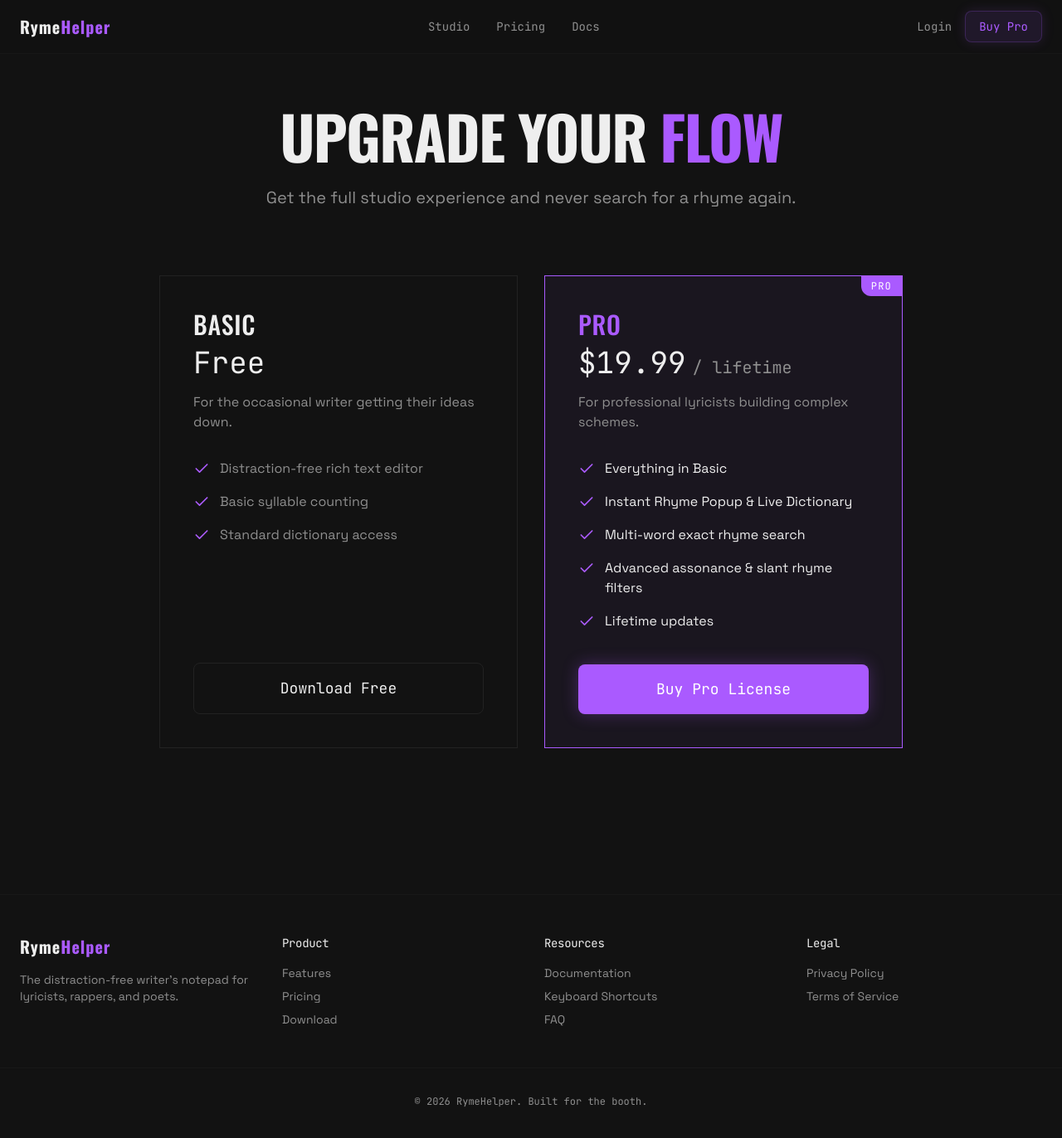
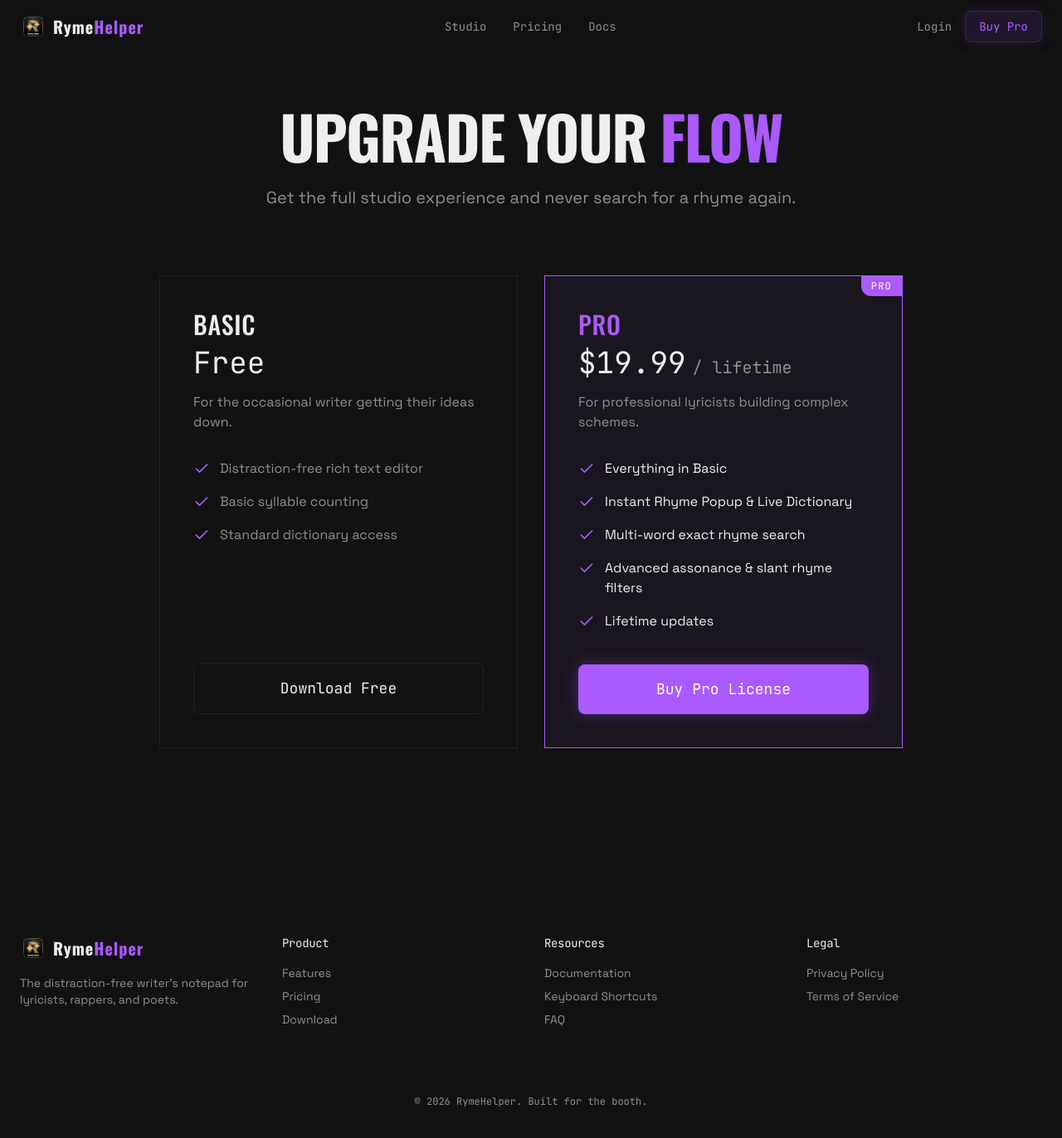
Before and after one commit to xavitje/RhymeHelper, a React (Vite) app: page /pricing in a window 1280 px wide. Shown: the top 1372 px of the page at 83% size. Built offline with nearby package versions, Linux system fonts and the light colour scheme.

Commit message:
Add new RymeHelper logo to Navbar and Footer

```diff
--- a/src/components/Footer.tsx
+++ b/src/components/Footer.tsx
@@ -3,9 +3,12 @@ export default function Footer() {
     <footer className="border-t border-border/40 bg-background py-12 mt-20">
       <div className="max-w-7xl mx-auto px-6 grid grid-cols-1 md:grid-cols-4 gap-8">
         <div>
-          <h3 className="text-xl font-display font-bold tracking-wider text-foreground mb-4">
-            Ryme<span className="text-primary">Helper</span>
-          </h3>
+          <div className="flex items-center gap-2 mb-4">
+            <img src="/logo.png" alt="RhymeHelper Logo" className="h-8 w-8 object-contain rounded-md" />
+            <h3 className="text-xl font-display font-bold tracking-wider text-foreground">
+              Ryme<span className="text-primary">Helper</span>
+            </h3>
+          </div>
           <p className="text-sm text-muted-foreground font-sans">
             The distraction-free writer's notepad for lyricists, rappers, and poets.
           </p>
--- a/src/components/Navbar.tsx
+++ b/src/components/Navbar.tsx
@@ -22,8 +22,9 @@ export default function Navbar() {
   return (
     <nav className="fixed top-0 w-full z-50 border-b border-border/40 bg-background/80 backdrop-blur-md">
       <div className="max-w-7xl mx-auto px-6 h-16 flex items-center justify-between">
-        <Link to="/" className="text-xl font-display font-bold tracking-wider text-foreground">
-          Ryme<span className="text-primary">Helper</span>
+        <Link to="/" className="flex items-center gap-2 text-xl font-display font-bold tracking-wider text-foreground">
+          <img src="/logo.png" alt="RhymeHelper Logo" className="h-8 w-8 object-contain rounded-md" />
+          <span>Ryme<span className="text-primary">Helper</span></span>
         </Link>
         <div className="hidden md:flex items-center gap-8 text-sm font-mono text-muted-foreground">
           <Link to="/" className="hover:text-foreground transition-colors">Studio</Link>
```
Also changed, not shown: public/logo.png (added).
